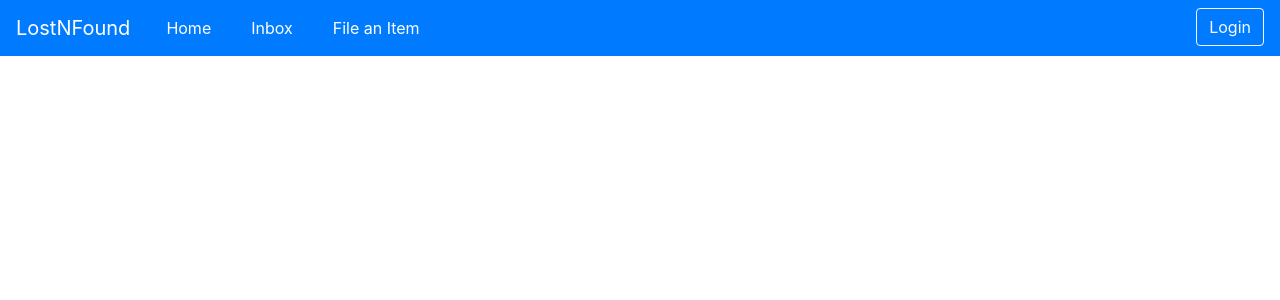
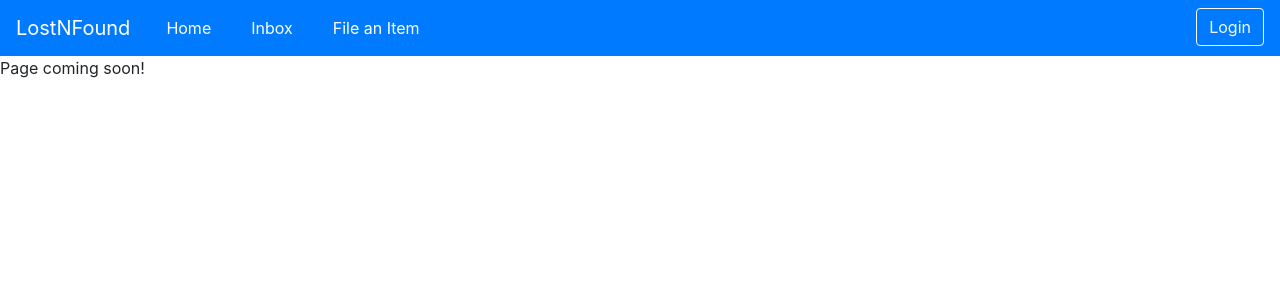
Before and after one commit to eecs-330-Lost-and-Found/Prototype, a React (Create React App) app: page /file-item in a window 1280 px wide. Shown: the top 300 px of the page. Built offline with nearby package versions, Linux system fonts and the light colour scheme; no server answers.

Commit message:
add placeholders for empty pages and change success url

```diff
--- a/src/components/FileItem.js
+++ b/src/components/FileItem.js
@@ -1,7 +1,7 @@
 import React from "react";
 
 const FileItem = () => {
-  return <div></div>;
+  return <div>Page coming soon!</div>;
 };
 
 export default FileItem;
--- a/src/components/Home.js
+++ b/src/components/Home.js
@@ -1,7 +1,7 @@
 import React from "react";
 
 const Home = () => {
-  return <div></div>;
+  return <div>Page coming soon!</div>;
 };
 
 export default Home;
--- a/src/components/Login.js
+++ b/src/components/Login.js
@@ -10,7 +10,7 @@ const Login = () => {
       firebase.auth.GoogleAuthProvider.PROVIDER_ID,
       firebase.auth.EmailAuthProvider.PROVIDER_ID
     ],
-    signInSuccessUrl: "/messages"
+    signInSuccessUrl: "/inbox"
   };
 
   return (
```
